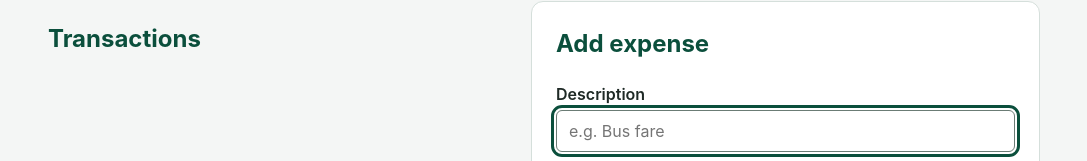
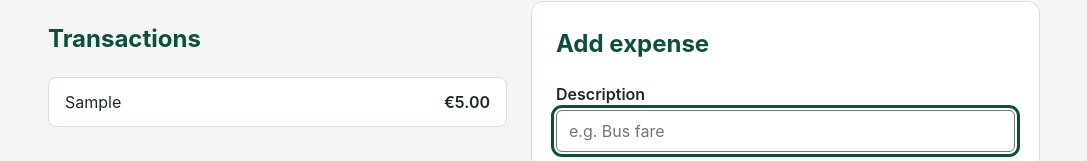
Before and after one commit to iisphilipsii/module3-assessment-javascript, a plain HTML site: page index.html in a window 1280 px wide. Both pictures are taken after typing "Sample", "5" into the empty fields and a click on the button "Add expense". Shown: the part 371-532 px from the top of the page, without its empty margins (96-1183 px from the left). Drawn offline with Linux system fonts and the light colour scheme.

Commit message:
Render the transactions list and the row styles

```diff
--- a/script.js
+++ b/script.js
@@ -16,6 +16,29 @@ function showMessage(messageElement, text, type) {
 
   messageElement.classList.remove("success", "error");
   messageElement.classList.add(type);
+}
+
+// Rebuilds whole list from the transactions array, so page always matches the data
+function renderTransactions() {
+  const list = document.getElementById("transaction-list");
+  // Empty the list first, or else every render would add all the old rows again
+  list.textContent = "";
+
+  for (let i = 0; i < transactions.length; i++) {
+    const item = document.createElement("li");
+
+    const descriptionText = document.createElement("span");
+    descriptionText.classList.add("transaction-description");
+    descriptionText.textContent = transactions[i].description;
+
+    const amountText = document.createElement("span");
+    amountText.classList.add("transaction-amount");
+    amountText.textContent = formatMoney(transactions[i].amount);
+
+    item.appendChild(descriptionText);
+    item.appendChild(amountText);
+    list.appendChild(item);
+  }
 }
 
 // Runs when the Add expense form is submitted, by clicking the button or pressing Enter
@@ -46,6 +69,7 @@ function addTransaction(event) {
   }
 
   transactions.push({ description: description, amount: amount });
+  renderTransactions();
 
   // Clear the form and put the cursor back in the first box, ready for the next expense
   descriptionInput.value = "";
--- a/style.css
+++ b/style.css
@@ -199,6 +199,37 @@ button:focus-visible {
   color: #4a5a54;
 }
 
+/* Transaction and holiday rows share one style; JavaScript builds the rows (the holidays in Step 15) */
+.transaction-list,
+.holiday-list {
+  margin: 0;
+  padding: 0;
+  list-style: none;
+}
+
+.transaction-list li,
+.holiday-list li {
+  display: flex;
+  align-items: center;
+  gap: 1rem;
+  margin-bottom: 0.5rem;
+  padding: 0.75rem 1rem;
+  background-color: #ffffff;
+  border: 1px solid #d5dfdb;
+  border-radius: 0.5rem;
+}
+
+/* The description takes all the spare space, pushing the amount to the right; long words wrap instead of overflowing */
+.transaction-description {
+  flex: 1;
+  overflow-wrap: anywhere;
+}
+
+.transaction-amount {
+  font-weight: 600;
+  white-space: nowrap;
+}
+
 /* Tablets and wider: the small things go side by side */
 @media (min-width: 600px) {
   .summary-boxes {
```
